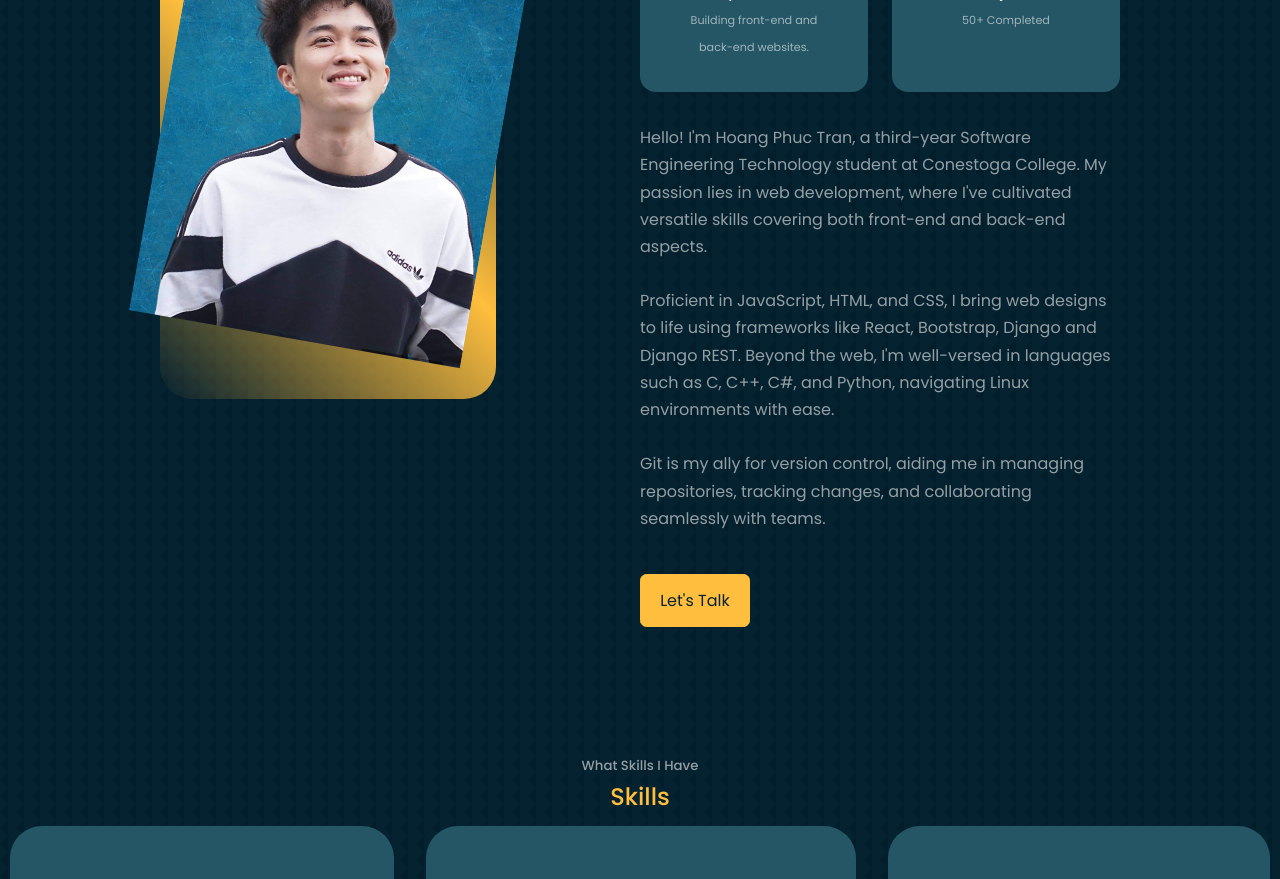
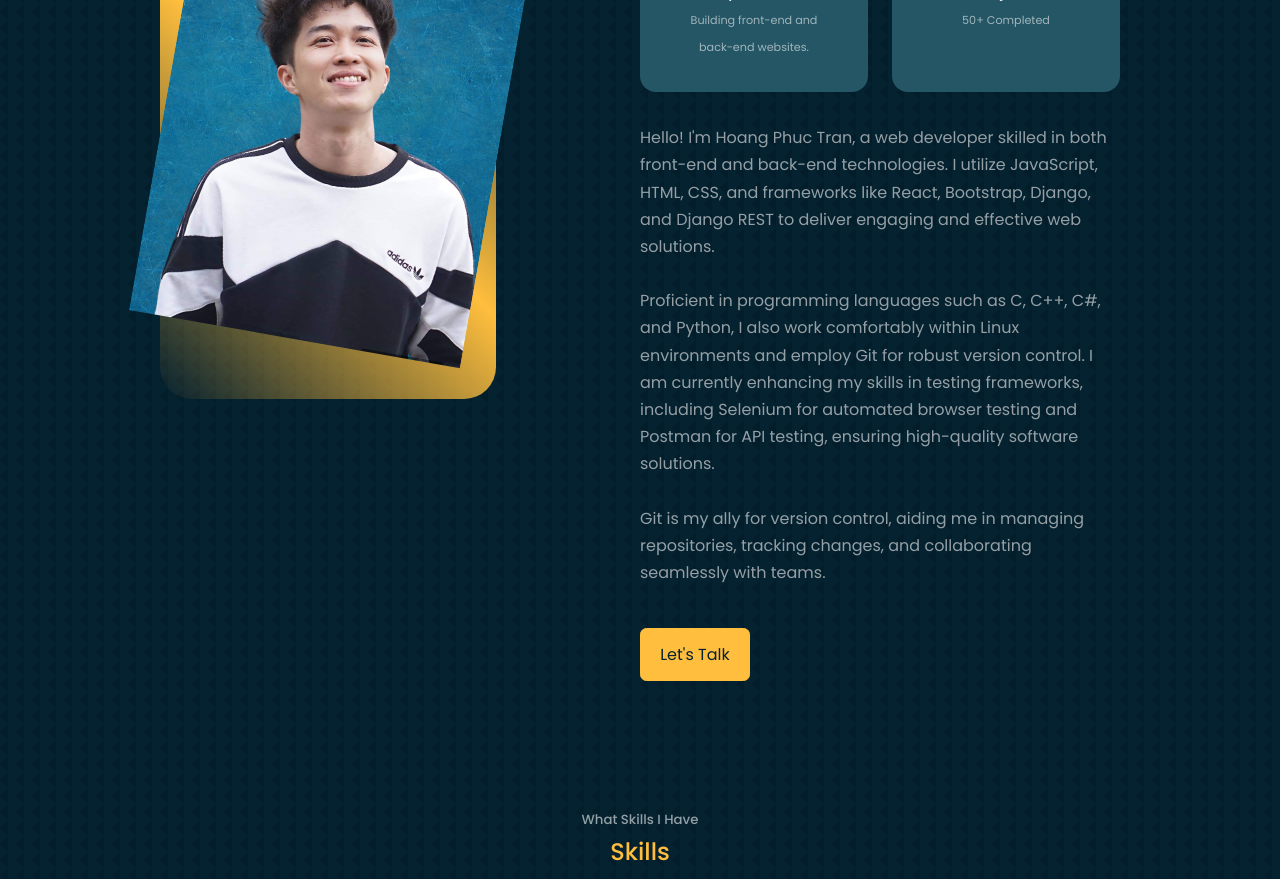
Before and after one commit to Hoang-Phuc-Tran/new-portfolio, a React (Create React App) app: page / in a window 1280 px wide. Shown: the part 1100-1979 px from the top of the page. Built offline with nearby package versions, Linux system fonts and the light colour scheme.

Commit message:
fix About Section

```diff
--- a/src/components/about/About.jsx
+++ b/src/components/about/About.jsx
@@ -1,53 +1,60 @@
-import React from 'react'
-import './about.css'
-import ME from '../../assets/me1.png'
-import {FaAward} from 'react-icons/fa'
-import {VscFolderLibrary} from 'react-icons/vsc'
+import React from "react";
+import "./about.css";
+import ME from "../../assets/me1.png";
+import { FaAward } from "react-icons/fa";
+import { VscFolderLibrary } from "react-icons/vsc";
 
 const About = () => {
   return (
-    <section id='about'>
+    <section id="about">
       <h5>Get To Know</h5>
-      <h2 className='about'>About Me</h2>
+      <h2 className="about">About Me</h2>
 
       <div className="container about__container">
         <div className="about__me">
           <div className="about__me-image">
-
             <img src={ME} alt="Aboutme" />
           </div>
         </div>
 
         <div className="about__content">
           <div className="about__cards">
-            <article className='about__card'>
-              <FaAward className='about__icon'/>
+            <article className="about__card">
+              <FaAward className="about__icon" />
               <h5>Experience</h5>
               <small>Building front-end and back-end websites.</small>
             </article>
 
-            <article className='about__card'>
-              <VscFolderLibrary className='about__icon'/>
+            <article className="about__card">
+              <VscFolderLibrary className="about__icon" />
               <h5>Projects</h5>
               <small>50+ Completed</small>
             </article>
           </div>
 
           <p>
-          Hello! I'm Hoang Phuc Tran, a third-year Software Engineering Technology student at Conestoga College. My passion lies in web development, where I've cultivated versatile skills covering both front-end and back-end aspects.
-          <br /><br />
-          Proficient in JavaScript, HTML, and CSS, I bring web designs to life using frameworks like React, Bootstrap, Django and Django REST. Beyond the web, I'm well-versed in languages such as C, C++, C#, and Python, navigating Linux environments with ease.
-          <br /><br />
-          Git is my ally for version control, aiding me in managing repositories, tracking changes, and collaborating seamlessly with teams.
+            Hello! I'm Hoang Phuc Tran, a web developer skilled in both front-end and back-end
+            technologies. I utilize JavaScript, HTML, CSS, and frameworks like React, Bootstrap,
+            Django, and Django REST to deliver engaging and effective web solutions.
+            <br />
+            <br />
+            Proficient in programming languages such as C, C++, C#, and Python, I also work
+            comfortably within Linux environments and employ Git for robust version control. I am
+            currently enhancing my skills in testing frameworks, including Selenium for automated
+            browser testing and Postman for API testing, ensuring high-quality software solutions.
+            <br />
+            <br />
+            Git is my ally for version control, aiding me in managing repositories, tracking
+            changes, and collaborating seamlessly with teams.
           </p>
 
-          <a href="#contact" className='btn btn-primary'>Let's Talk</a>
+          <a href="#contact" className="btn btn-primary">
+            Let's Talk
+          </a>
         </div>
+      </div>
+    </section>
+  );
+};
 
-      </div>
-
-    </section>
-  )
-}
-
-export default About
+export default About;
```
Also changed, not shown: 15 other files (tests, documents, lock files or other folders).
